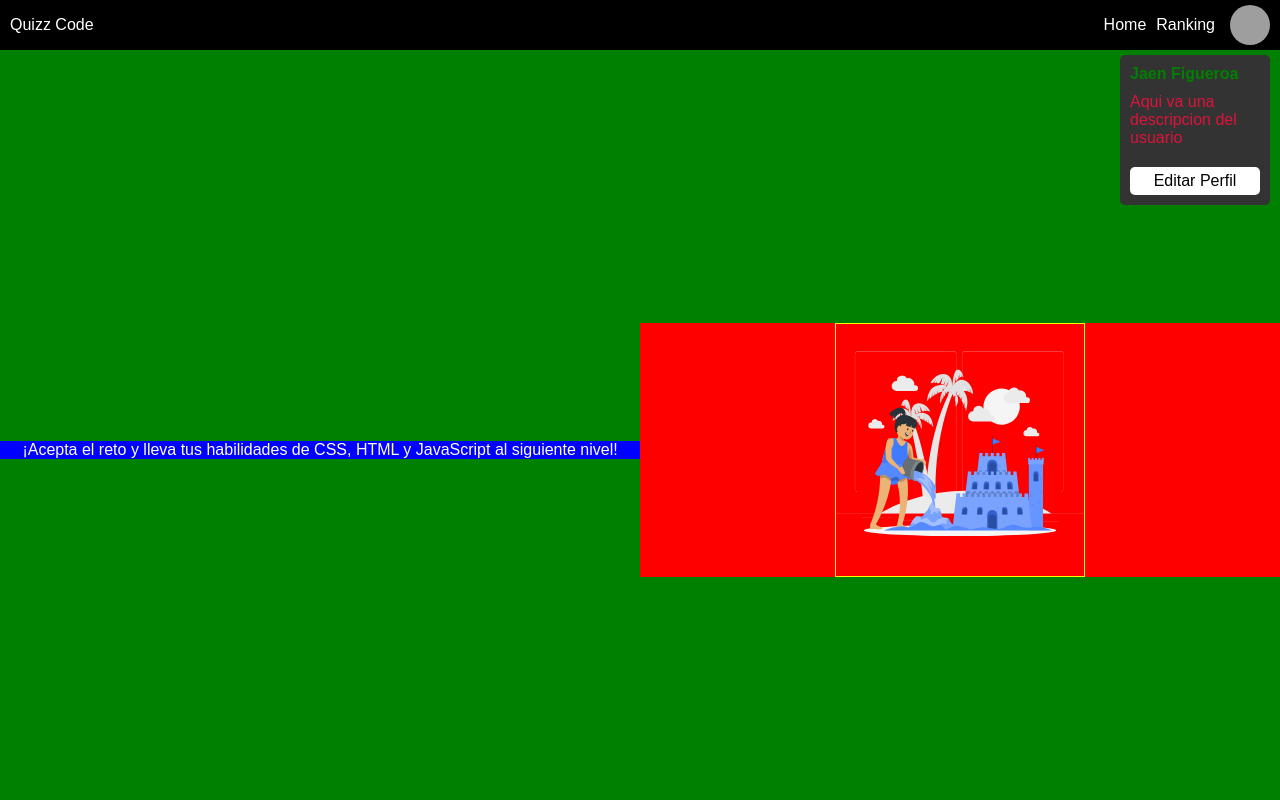
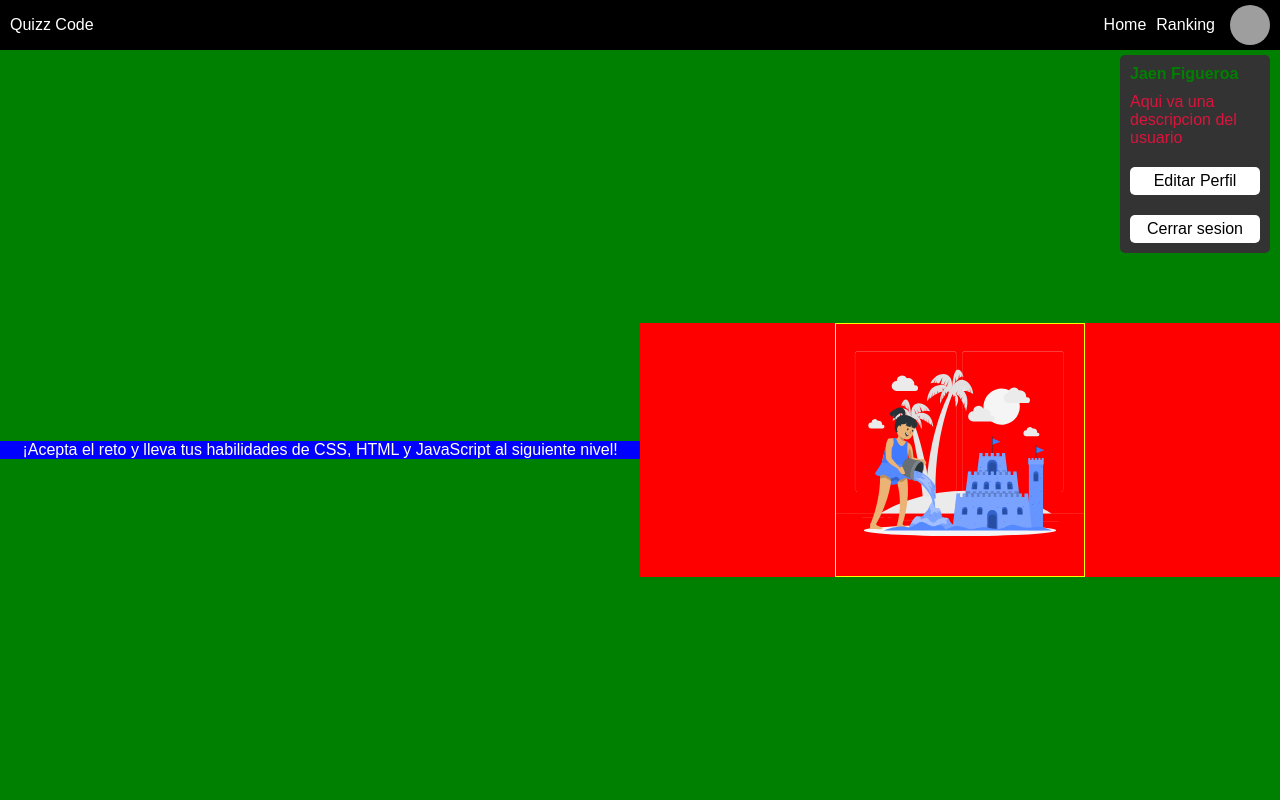
Before and after one commit to jaenfigueroa/quizz-code-client, a React (Vite) app: page /home in a window 1280 px wide. Both pictures are taken after a click on the element 1250 px from the left and 25 px from the top of the page. Shown: the top 800 px of the page. Built offline with nearby package versions, Linux system fonts and the light colour scheme; grey boxes are pictures that could not be loaded.

Commit message:
add user logout

```diff
--- a/src/App.jsx
+++ b/src/App.jsx
@@ -5,11 +5,12 @@ import { AppRoutes } from './routes/AppRoutes'
 
 function App() {
 
-  const [isAuthenticated, setIsAutenticated] = useState(true)
+  const [isAuthenticated, setIsAuthenticated] = useState(true)
   let { user, setUser } = useState({})
 
   let listState = {
     isAuthenticated,
+    setIsAuthenticated,
     user,
     setUser
   }
--- a/src/components/Header/User/User.jsx
+++ b/src/components/Header/User/User.jsx
@@ -1,10 +1,12 @@
-import React, { useState } from 'react'
+import React, { useContext, useState } from 'react'
 import { Link } from 'react-router-dom'
+import { AppContext } from '../../../context/AppContext'
 import './User.css'
 
 //////////////////////////////////////
 export const User = () => {
 
+  const {setIsAuthenticated} = useContext(AppContext)
   const [componentActive, setComponentActive] = useState(false)
 
   const alternProfile = () => {
@@ -22,6 +24,7 @@ export const User = () => {
           <li className='user__name'>Jaen Figueroa</li>
           <li className='user__description'>Aqui va una descripcion del usuario</li>
           <Link className='user__button-edit' to='/profile'>Editar Perfil</Link>
+          <Link className='user__button-edit' to='/' onClick={() => setIsAuthenticated(false)}>Cerrar sesion</Link>
         </ul>
         )
       }
--- a/src/pages/Page404/Page404.jsx
+++ b/src/pages/Page404/Page404.jsx
@@ -18,8 +18,7 @@ export const Page404 = () => {
       <p className='section-page404__text'>Esta pagina no existe o no tienes acceso</p>
 
       <div className='section-page404__container'>
-        <Link className='section-page404__button' to='/login'>Iniciar Sesion</Link>
-        <Link className='section-page404__button' to='/register'>Registrate</Link>
+        <Link className='section-page404__button' to='/'>Ir al inicio</Link>
       </div>
     </section>
   )
```
